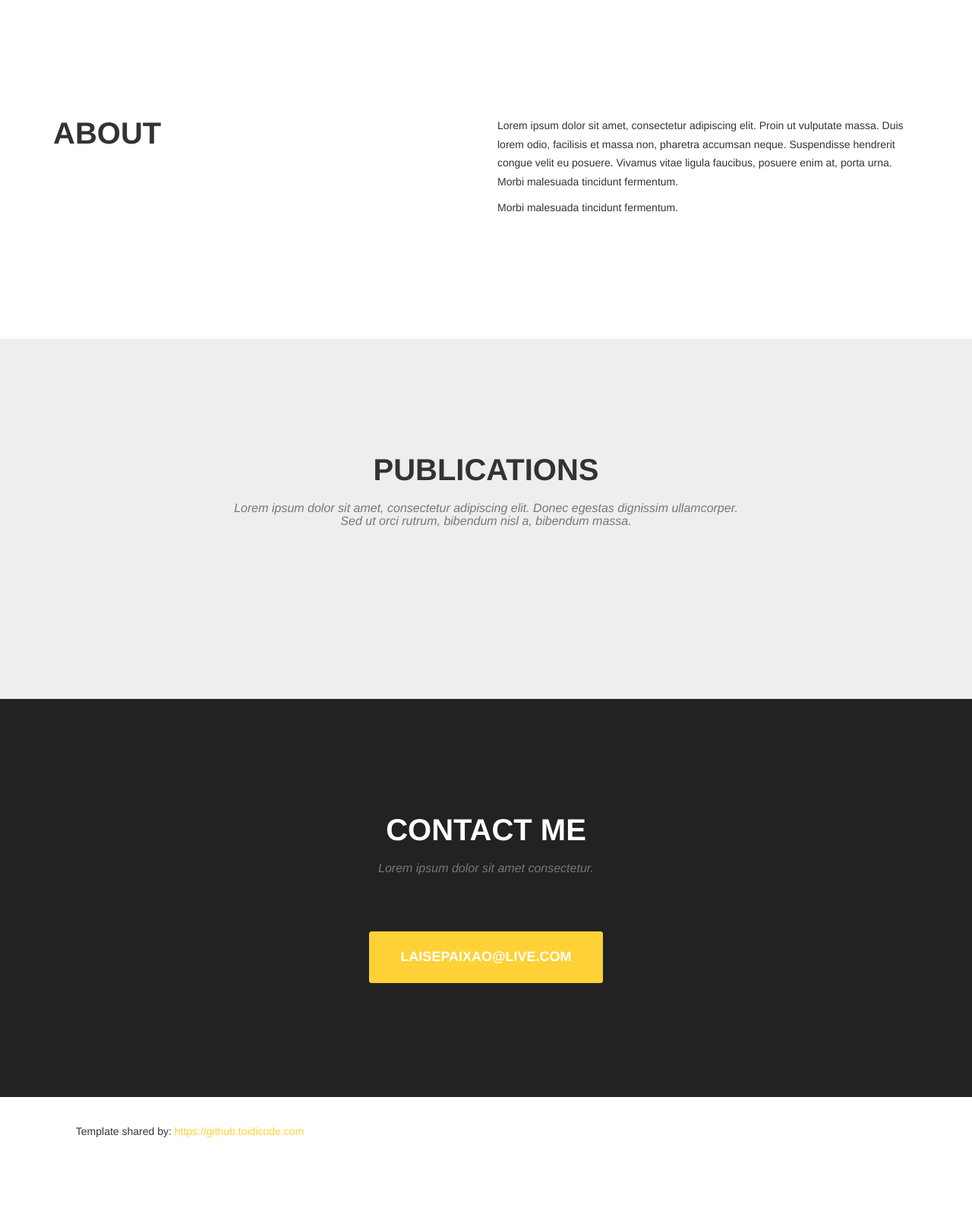
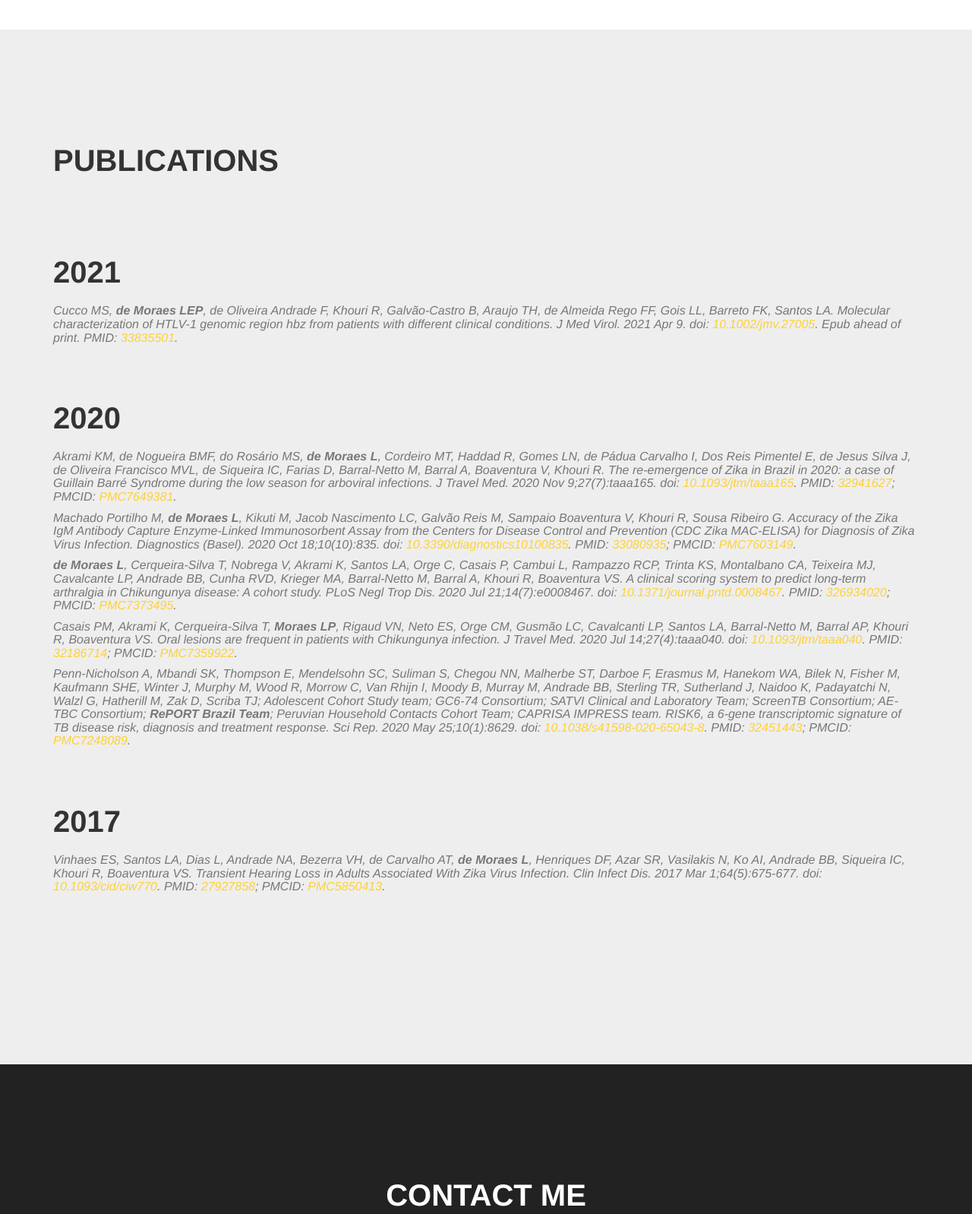
Before and after one commit to lpmor22/lpmor22.github.io, a website: page index.html in a window 1280 px wide. Shown: the part 687-2285 px from the top of the page at 76% size. Before the commit the page ends 2221 px from the top, so only its background shows below. Drawn offline with nearby package versions, Linux system fonts and the light colour scheme; files that its build step writes are made by us from their sources.

Commit message:
Update index.html

```diff
--- a/index.html
+++ b/index.html
@@ -36,7 +36,7 @@
 				<button type="button" class="navbar-toggle" data-toggle="collapse" data-target="#bs-example-navbar-collapse-1">
 					<span class="sr-only">Toggle navigation</span> Menu <i class="fa fa-bars"></i>
 				</button>
-                <a class="navbar-brand page-scroll" href="#page-top">lpmor22.github.io</a>
+				<a class="navbar-brand page-scroll">lpmor22.github.io</a>
 			</div>
 
 			<!-- Collect the nav links, forms, and other content for toggling -->
@@ -46,7 +46,7 @@
 						<a href="#page-top"></a>
 					</li>
 					<li>
-                        <a class="page-scroll" href="#about">About</a>
+						<a class="page-scroll" href="#page-top">Home</a>
 					</li>
 					<li>
 						<a class="page-scroll" href="#publications">Publications</a>
@@ -67,32 +67,30 @@
 			<div class="intro-text">
 				<div class="intro-lead-in">PhD Student - Health Sciences / UFBA / FIOCRUZ-BA</div>
 				<div class="intro-heading">Laise de Moraes</div>
+				<h3 class="section-subheading text-muted"><a href="http://lattes.cnpq.br/7097758558494370">CV Lattes</a> / <a href="https://github.com/lpmor22">github</a> / <a href="https://orcid.org/0000-0001-9095-5860">ORCID</a> / <a href="https://slides.com/lpmor22">slides</a> / <a href="https://lpmor22.tumblr.com/">tumblr</a></h3>
 			</div>
 		</div>
 	</header>
 
-    <!-- Services Section -->
-    <section id="about">
-        <div class="container">
-            <div class="row">
-                <div class="col-md-6">
-                    <h2 class="section-heading">About</h2>
-                </div>
-                <div class="col-md-6">
-                    <p class="p-about">Lorem ipsum dolor sit amet, consectetur adipiscing elit. Proin ut vulputate massa. Duis lorem odio, facilisis et massa non, pharetra accumsan neque. Suspendisse hendrerit congue velit eu posuere. Vivamus vitae ligula faucibus, posuere enim at, porta urna. Morbi malesuada tincidunt fermentum.</p>
-                    <p class="span-about">Morbi malesuada tincidunt fermentum.</p>
-                </div>
-            </div>
-        </div>
-    </section>
-
 	<!-- Portfolio Grid Section -->
 	<section id="publications" class="bg-light-gray">
 		<div class="container">
-            <div class="row">
-                <div class="col-lg-12 text-center">
-                    <h2 class="section-heading">Publications</h2>
-                    <h3 class="section-subheading text-muted">Lorem ipsum dolor sit amet, consectetur adipiscing elit. Donec egestas dignissim ullamcorper.<br> Sed ut orci rutrum, bibendum nisl a, bibendum massa. </h3>
+			<div class="col-lg-20">
+				<h2 class="section-heading"><b>Publications</b></br></br></br></h2>
+				<h2 class="section-heading">2021</h2>
+				<h3 class="section-subheading text-muted">
+					Cucco MS, <b>de Moraes LEP</b>, de Oliveira Andrade F, Khouri R, Galvão-Castro B, Araujo TH, de Almeida Rego FF, Gois LL, Barreto FK, Santos LA. <i>Molecular characterization of HTLV-1 genomic region hbz from patients with different clinical conditions</i>. J Med Virol. 2021 Apr 9. doi: <a href="https://doi.org/10.1002/jmv.27005">10.1002/jmv.27005</a>. Epub ahead of print. PMID: <a href="https://pubmed.ncbi.nlm.nih.gov/33835501/">33835501</a>.</h3>
+				<h2 class="section-heading">2020</h2>
+				<h3 class="section-subheading text-muted">
+					Akrami KM, de Nogueira BMF, do Rosário MS, <b>de Moraes L</b>, Cordeiro MT, Haddad R, Gomes LN, de Pádua Carvalho I, Dos Reis Pimentel E, de Jesus Silva J, de Oliveira Francisco MVL, de Siqueira IC, Farias D, Barral-Netto M, Barral A, Boaventura V, Khouri R. <i>The re-emergence of Zika in Brazil in 2020: a case of Guillain Barré Syndrome during the low season for arboviral infections</i>. J Travel Med. 2020 Nov 9;27(7):taaa165. doi: <a href="https://doi.org/10.1093/jtm/taaa165">10.1093/jtm/taaa165</a>. PMID: <a href="https://www.ncbi.nlm.nih.gov/pubmed/32941627">32941627</a>; PMCID: <a href="https://www.ncbi.nlm.nih.gov/pmc/articles/PMC7649381">PMC7649381</a>.</p>
+					Machado Portilho M, <b>de Moraes L</b>, Kikuti M, Jacob Nascimento LC, Galvão Reis M, Sampaio Boaventura V, Khouri R, Sousa Ribeiro G. <i>Accuracy of the Zika IgM Antibody Capture Enzyme-Linked Immunosorbent Assay from the Centers for Disease Control and Prevention (CDC Zika MAC-ELISA) for Diagnosis of Zika Virus Infection</i>. Diagnostics (Basel). 2020 Oct 18;10(10):835. doi: <a href="https://doi.org/10.3390/diagnostics10100835">10.3390/diagnostics10100835</a>. PMID: <a href="https://pubmed.ncbi.nlm.nih.gov/33080935">33080935</a>; PMCID: <a href="http://www.ncbi.nlm.nih.gov/pmc/articles/pmc7603149">PMC7603149</a>.</p>
+					<b>de Moraes L</b>, Cerqueira-Silva T, Nobrega V, Akrami K, Santos LA, Orge C, Casais P, Cambui L, Rampazzo RCP, Trinta KS, Montalbano CA, Teixeira MJ, Cavalcante LP, Andrade BB, Cunha RVD, Krieger MA, Barral-Netto M, Barral A, Khouri R, Boaventura VS. <i>A clinical scoring system to predict long-term arthralgia in Chikungunya disease: A cohort study</i>. PLoS Negl Trop Dis. 2020 Jul 21;14(7):e0008467. doi: <a href="https://doi.org/10.1371/journal.pntd.0008467">10.1371/journal.pntd.0008467</a>. PMID: <a href="https://www.ncbi.nlm.nih.gov/pubmed/32693402">326934020</a>; PMCID: <a href="https://www.ncbi.nlm.nih.gov/pmc/articles/PMC7373495">PMC7373495</a>.</p>
+					Casais PM, Akrami K, Cerqueira-Silva T, <b>Moraes LP</b>, Rigaud VN, Neto ES, Orge CM, Gusmão LC, Cavalcanti LP, Santos LA, Barral-Netto M, Barral AP, Khouri R, Boaventura VS. <i>Oral lesions are frequent in patients with Chikungunya infection</i>. J Travel Med. 2020 Jul 14;27(4):taaa040. doi: <a href="https://doi.org/10.1093/jtm/taaa040">10.1093/jtm/taaa040</a>. PMID: <a href="https://pubmed.ncbi.nlm.nih.gov/32186714">32186714</a>; PMCID: <a href="https://www.ncbi.nlm.nih.gov/pmc/articles/PMC7359922">PMC7359922</a>.</p>
+					Penn-Nicholson A, Mbandi SK, Thompson E, Mendelsohn SC, Suliman S, Chegou NN, Malherbe ST, Darboe F, Erasmus M, Hanekom WA, Bilek N, Fisher M, Kaufmann SHE, Winter J, Murphy M, Wood R, Morrow C, Van Rhijn I, Moody B, Murray M, Andrade BB, Sterling TR, Sutherland J, Naidoo K, Padayatchi N, Walzl G, Hatherill M, Zak D, Scriba TJ; Adolescent Cohort Study team; GC6-74 Consortium; SATVI Clinical and Laboratory Team; ScreenTB Consortium; AE-TBC Consortium; <b>RePORT Brazil Team</b>; Peruvian Household Contacts Cohort Team; CAPRISA IMPRESS team. <i>RISK6, a 6-gene transcriptomic signature of TB disease risk, diagnosis and treatment response</i>. Sci Rep. 2020 May 25;10(1):8629. doi: <a href="https://doi.org/10.1038/s41598-020-65043-8">10.1038/s41598-020-65043-8</a>. PMID: <a href="https://pubmed.ncbi.nlm.nih.gov/32451443">32451443</a>; PMCID: <a href="https://www.ncbi.nlm.nih.gov/pmc/articles/PMC7248089">PMC7248089</a>.</h3>
+				<h2 class="section-heading">2017</h2>
+				<h3 class="section-subheading text-muted">
+					Vinhaes ES, Santos LA, Dias L, Andrade NA, Bezerra VH, de Carvalho AT, <b>de Moraes L</b>, Henriques DF, Azar SR, Vasilakis N, Ko AI, Andrade BB, Siqueira IC, Khouri R, Boaventura VS. <i>Transient Hearing Loss in Adults Associated With Zika Virus Infection</i>. Clin Infect Dis. 2017 Mar 1;64(5):675-677. doi: <a href="https://doi.org/10.1093/cid/ciw770">10.1093/cid/ciw770</a>. PMID: <a href="https://pubmed.ncbi.nlm.nih.gov/27927858">27927858</a>; PMCID: <a href="https://www.ncbi.nlm.nih.gov/pmc/articles/PMC5850413">PMC5850413</a>.
+				</h3>
 			</div>
 		</div>
 	</section>
@@ -102,28 +100,21 @@
 		<div class="container">
 			<div class="row">
 				<div class="col-lg-12 text-center">
-                    <h2 class="section-heading">Contact me</h2>
-                    <h3 class="section-subheading text-muted bottom-margin-sm">Lorem ipsum dolor sit amet consectetur.</h3>
-                    <a target="_blank" href="mailto:laisepaixao@live.com" class="btn btn-xl">laisepaixao@live.com</a>
+					<h2 class="section-heading"><b>Contact me</b></h2>
+					<h3 class="section-subheading text-muted">
+						Fundação Oswaldo Cruz / Instituto Gonçalo Moniz</p>
+						Rua Waldemar Falcão 121, Salvador, BA</p>
+						E-mail: <a href="mailto:laisepaixao@live.com">laisepaixao@live.com</a></p>
+						Twitter: <a href="https://twitter.com/lpmor22">@lpmor22</a></p>
+						Whatsapp: <a href="https://api.whatsapp.com/send?phone=5571993733055">+55 71 99373-3055</a></h3>
 				</div>
 			</div>
-
-
 		 </div>
 	</section>
 
 	<footer>
 		<div class="container">
-            <div class="row">
-                <div class="col-md-4">
-                    <span class="copyright">Template shared by: <a href="https://github.toidicode.com">https://github.toidicode.com</a></span>
-                </div>
-                <div class="col-md-4">
-                </div>
-                        </li>
-                    </ul>
-                </div>
-            </div>
+			<span class="copyright">Template shared by: <a href="https://github.toidicode.com">https://github.toidicode.com</a> / Edited by: LPMOR22</span>
 		</div>
 	</footer>
 
```
Lines whose indentation alone changed are shown as unchanged.
